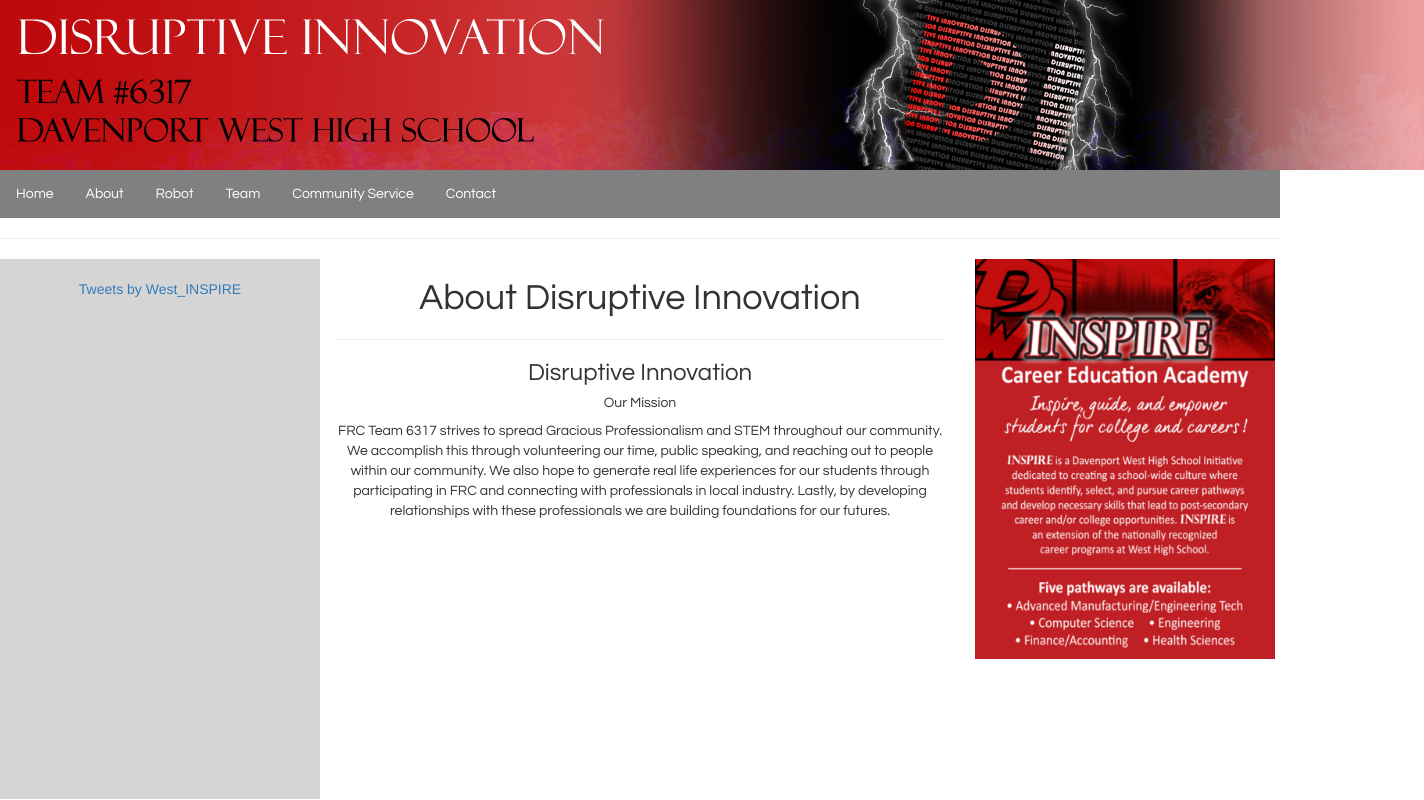
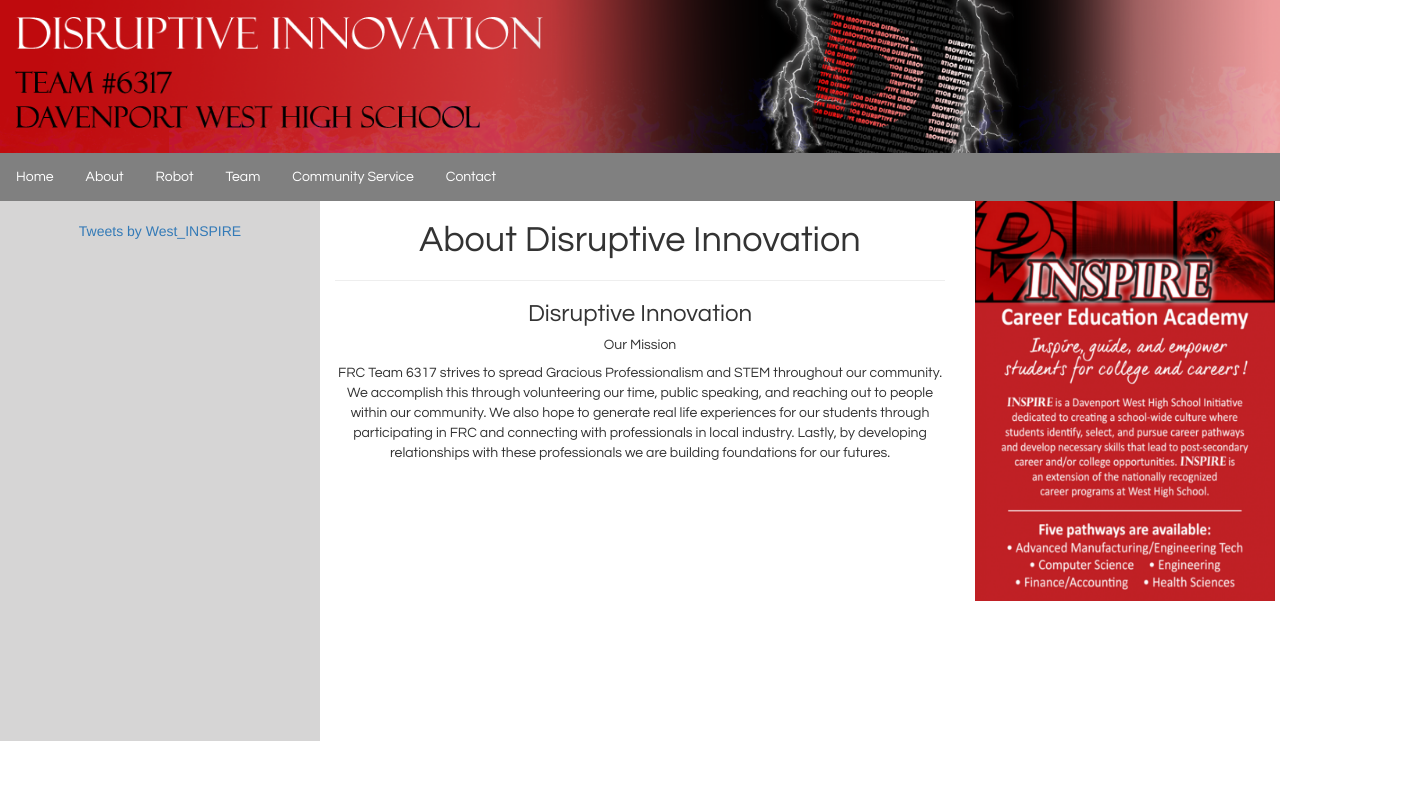
Before and after one commit to DisruptiveInnovation6317/DisruptiveInnovation6317, a plain HTML site: page about.html in a window 1280 px wide. Shown: the top 800 px of the page, 1424 px wide, since content can reach past the window. Drawn offline with nearby package versions, Linux system fonts and the light colour scheme.

Commit message:
getting rid of hr rule

```diff
--- a/about.html
+++ b/about.html
@@ -10,7 +10,7 @@
 </head>
 <body id="background">
 
-				<img src = "images/mostamazingLogo.png">
+				<img src = "images/mostamazingLogo.png" width = "100%">
 					<ul>
             <li><a href="index.html">Home</a></li>
         				  <li><a href="about.html">About</a></li>
@@ -20,7 +20,7 @@
         				  <li><a href="contact.html">Contact</a></li>
 
 			</ul>
-			<hr/>
+
 
 
 
```
Also changed, not shown: index.html (+1 -1 lines).
